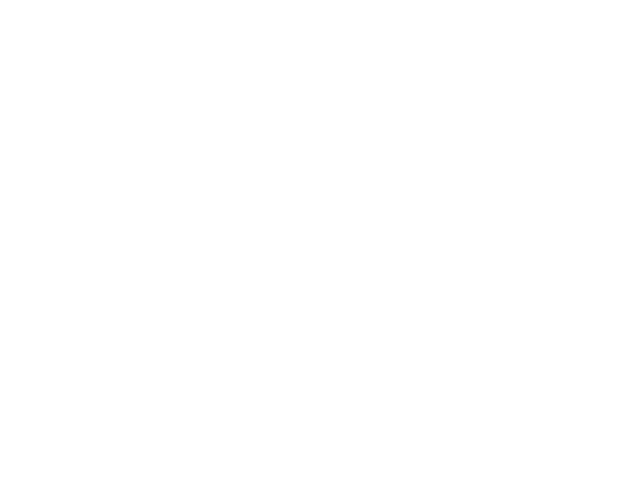
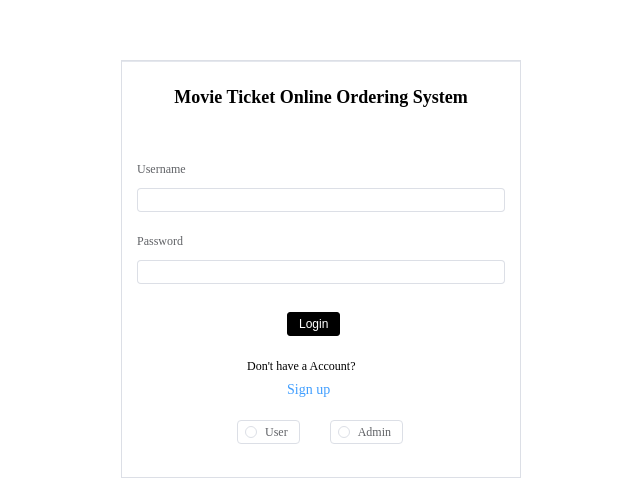
Before and after one commit to MHSJmzby/It_Project_Group26, a Vue app in the folder it26/: page / in a window 1280 px wide. Before the commit this address had no page. Shown: the top 482 px of the page, without its empty margins (319-959 px from the left). Built offline with nearby package versions, Linux system fonts and the light colour scheme.

Commit message:
Update index.js

```diff
--- a/it26/src/router/index.js
+++ b/it26/src/router/index.js
@@ -11,6 +11,16 @@
 import Manager from "@/Layout/Manager";
 
 const routes = [
+  {
+    path: '/',
+    name: 'login',
+    component: Login
+  },
+  {
+    path: '/register',
+    name: 'register',
+    component: Register
+  },
   {
     path: '/user',
     name: 'user',
@@ -58,16 +68,6 @@
     name: 'test',
     component: Test
   },
-    {
-    path: '/login',
-    name: 'login',
-    component: Login
-  },
-  {
-    path: '/register',
-    name: 'register',
-    component: Register
-  },
 
 
 ]
```
